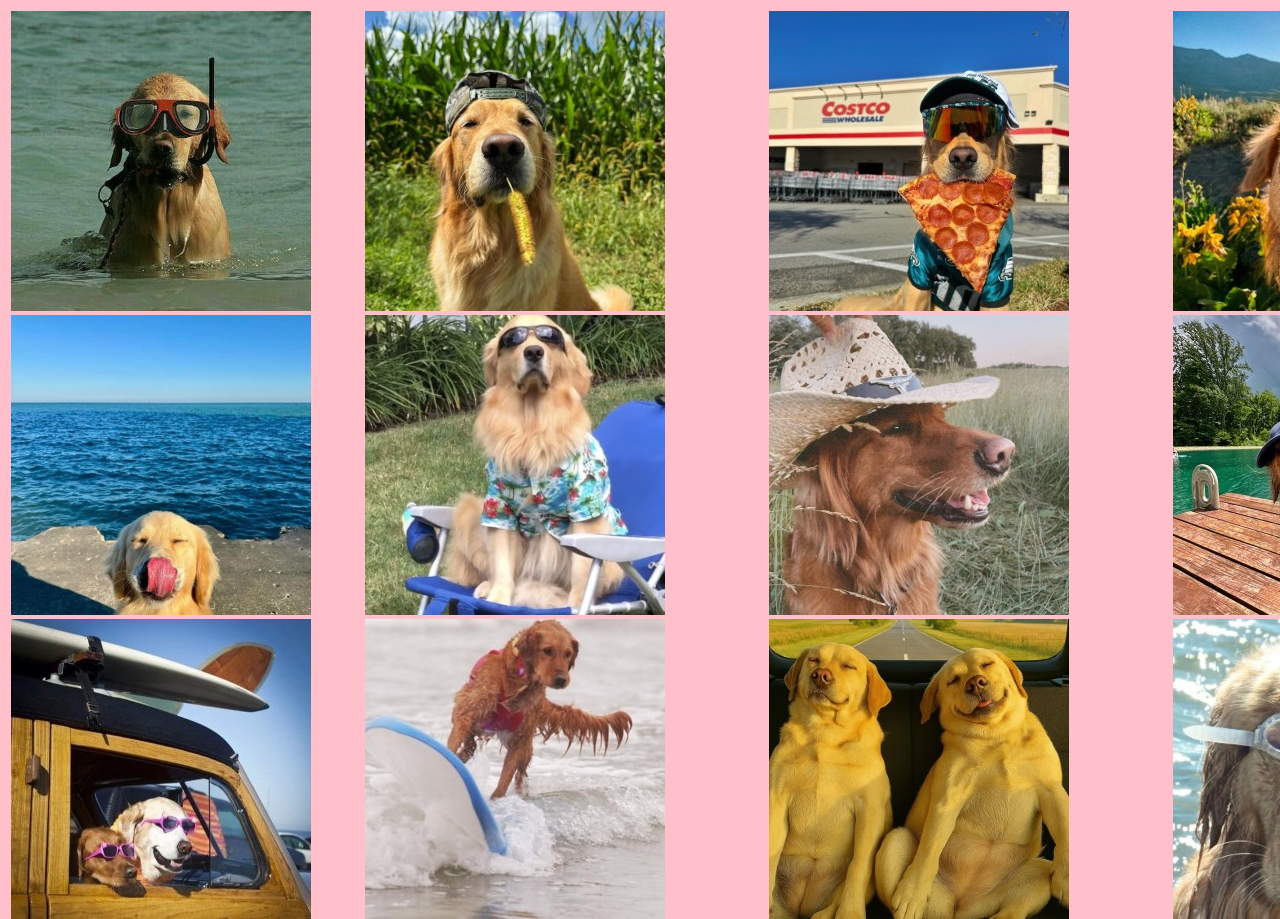
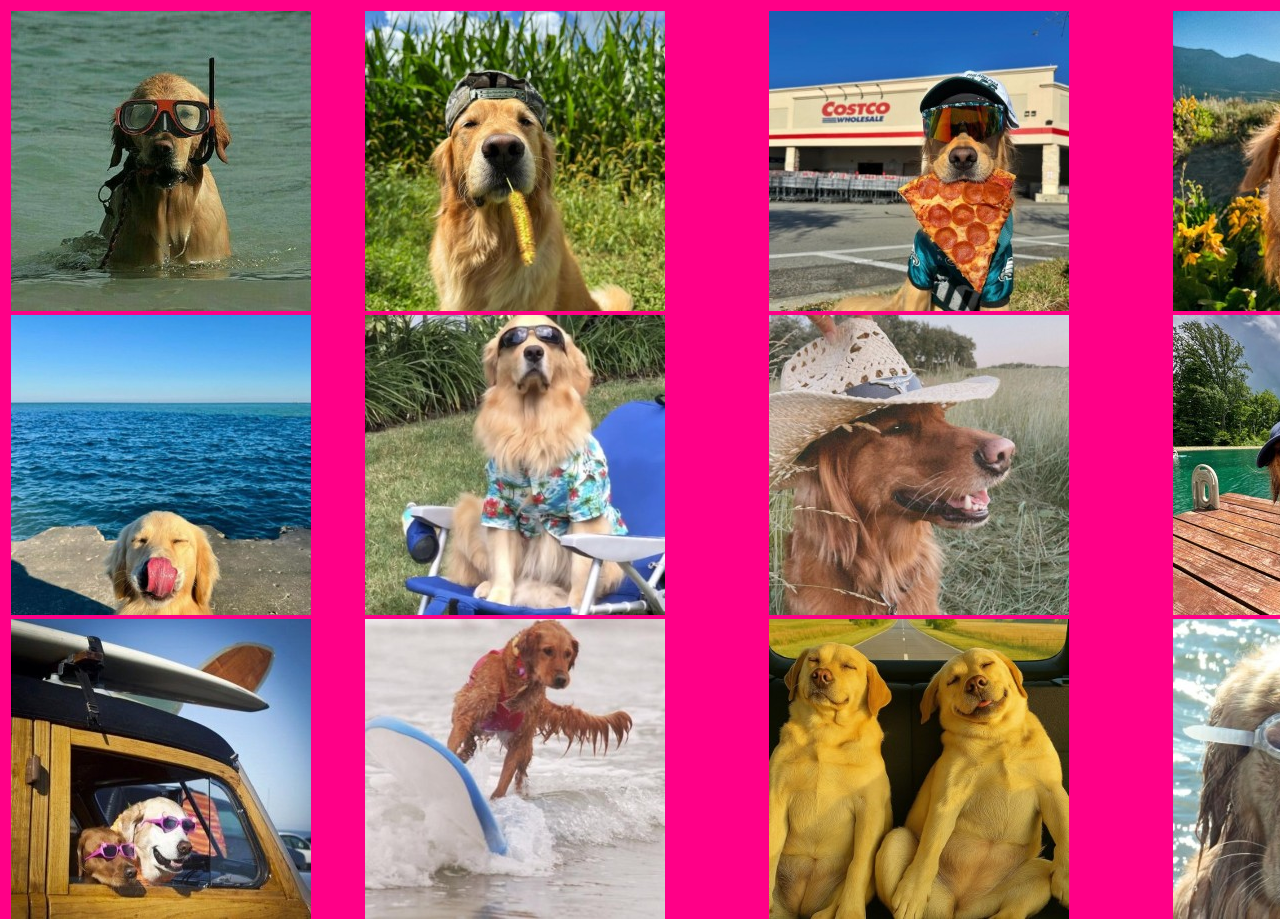
Before and after one commit to rkessler2005/home-page, a plain HTML site: page index.html in a window 1280 px wide. Shown: the top 919 px of the page. Drawn offline with Linux system fonts and the light colour scheme.

Commit message:
Update index.html

```diff
--- a/index.html
+++ b/index.html
@@ -89,7 +89,7 @@
   </table>
 <style>
   body{
-    background-color: pink;
+    background-color: FF0087;
     color: white
     font-size: 32px;
     font-family: Arial, Helvetica, sans-serif;
```
